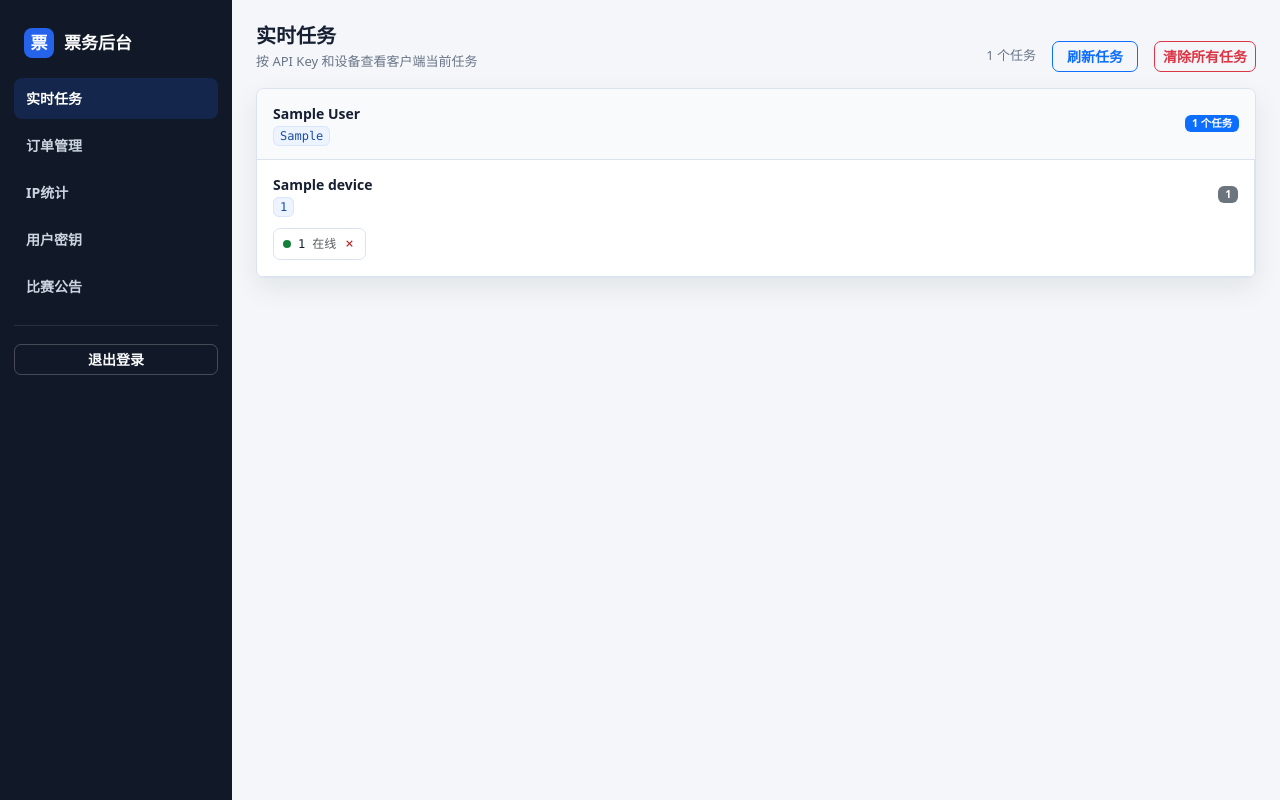
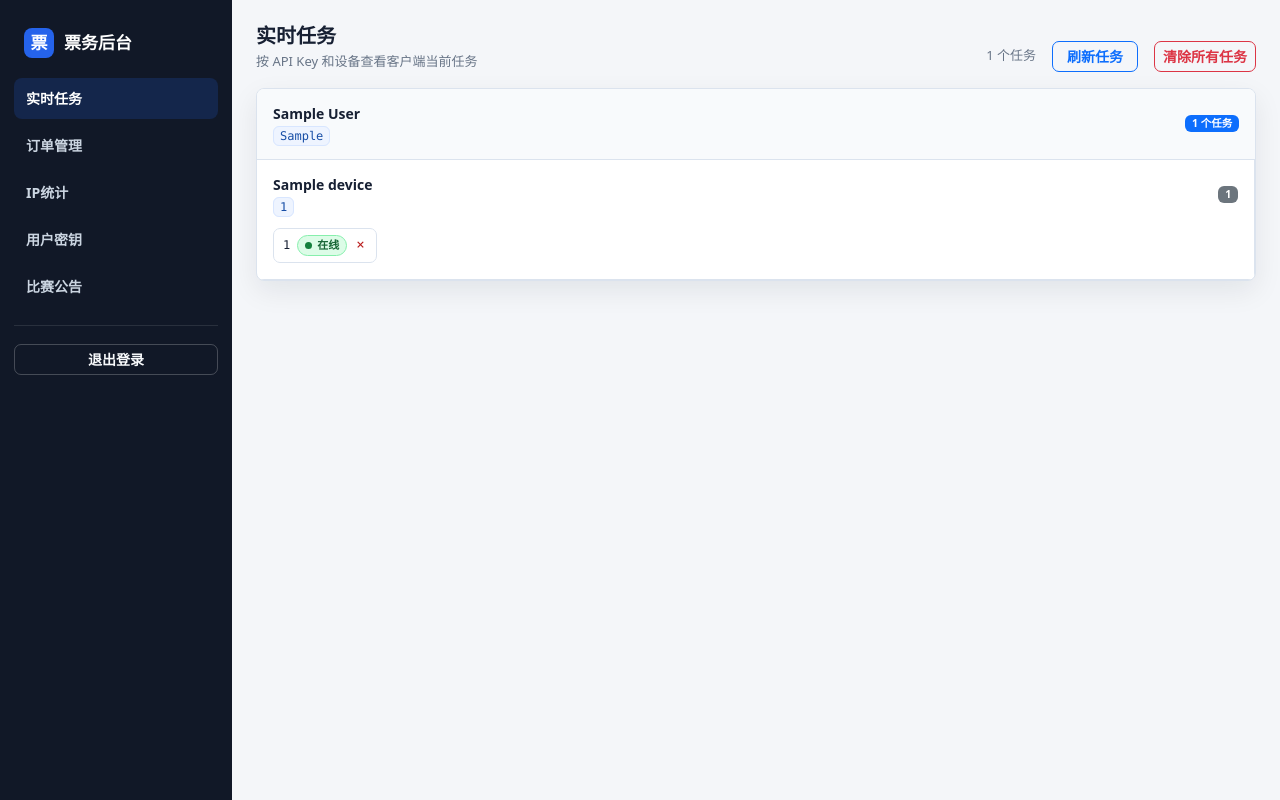
Before and after one commit to pikacool1993/RongChengServer, a FastAPI app: page /admin-ui/live-tasks in a window 1280 px wide. Run offline with FastAPI, Linux system fonts and the light colour scheme; the visitor is signed in with stand-in values (Sample User, id 1); tables that the repository leaves empty hold one stand-in row (values such as "Sample post"); parts of the project's set-up code (start-up, migrations or seed data) failed here and were passed over.

Commit message:
在线状态修改

```diff
--- a/app/templates/admin/live_tasks.html
+++ b/app/templates/admin/live_tasks.html
@@ -14,9 +14,12 @@
     .live-task-tag { display: inline-flex; align-items: center; gap: 7px; max-width: 100%; border: 1px solid var(--border); border-radius: 7px; padding: 6px 9px; background: #fff; font-family: var(--bs-font-monospace); font-size: 12px; overflow-wrap: anywhere; }
     .live-task-delete { border: 0; padding: 0 2px; color: #b91c1c; background: transparent; font-family: inherit; font-size: 14px; line-height: 1; }
     .live-task-delete:hover, .live-task-delete:focus-visible { color: #7f1d1d; }
-    .live-task-dot { width: 8px; height: 8px; border-radius: 50%; flex: 0 0 auto; }
+    .live-task-status { display: inline-flex; align-items: center; gap: 5px; flex: 0 0 auto; border: 1px solid; border-radius: 999px; padding: 2px 7px; font-family: inherit; font-size: 11px; font-weight: 700; line-height: 1.4; }
+    .live-task-dot { width: 7px; height: 7px; border-radius: 50%; flex: 0 0 auto; }
+    .live-task-tag.online .live-task-status { color: #166534; background: #dcfce7; border-color: #86efac; }
     .live-task-tag.online .live-task-dot { background: #15803d; }
-    .live-task-tag.offline .live-task-dot { background: #64748b; }
+    .live-task-tag.offline .live-task-status { color: #334155; background: #e2e8f0; border-color: #94a3b8; }
+    .live-task-tag.offline .live-task-dot { background: #475569; }
     .live-task-empty { padding: 36px 18px; text-align: center; color: var(--muted); background: var(--surface); border: 1px solid var(--border); border-radius: var(--radius); }
     @media (max-width: 640px) { .live-task-header, .live-task-user-head, .live-task-device-head { align-items: flex-start; flex-direction: column; } .live-task-devices { grid-template-columns: minmax(0, 1fr); } }
   </style>
@@ -56,7 +59,7 @@
             <div class="live-task-devices">${group.devices.map((device) => `
               <div class="live-task-device">
                 <div class="live-task-device-head"><div><div class="fw-semibold">${escapeHtml(device.device_name || "未命名设备")}</div><code>${escapeHtml(device.device_id)}</code></div><span class="badge text-bg-secondary">${device.task_count}</span></div>
-                <div class="live-task-tags">${device.tasks.map((task) => `<div class="live-task-tag ${task.status}" title="${escapeHtml(task.updated_at)}"><span class="live-task-dot"></span><span>${escapeHtml(task.task_id)}</span><span class="text-muted">${task.status === "online" ? "在线" : "离线"}</span><form method="post" action="/admin-ui/live-tasks/${encodeURIComponent(task.id)}/delete" class="d-inline" onsubmit="return confirm('确认删除该任务？此操作不可恢复。');"><button class="live-task-delete" type="submit" aria-label="删除任务 ${escapeHtml(task.task_id)}">×</button></form></div>`).join("")}</div>
+                <div class="live-task-tags">${device.tasks.map((task) => `<div class="live-task-tag ${task.status}" title="${escapeHtml(task.updated_at)}"><span>${escapeHtml(task.task_id)}</span><span class="live-task-status"><span class="live-task-dot"></span>${task.status === "online" ? "在线" : "离线"}</span><form method="post" action="/admin-ui/live-tasks/${encodeURIComponent(task.id)}/delete" class="d-inline" onsubmit="return confirm('确认删除该任务？此操作不可恢复。');"><button class="live-task-delete" type="submit" aria-label="删除任务 ${escapeHtml(task.task_id)}">×</button></form></div>`).join("")}</div>
               </div>
             `).join("")}</div>
           </section>
```
